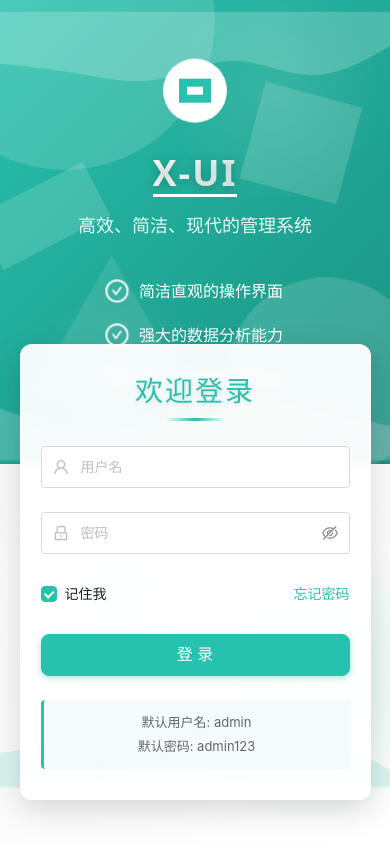
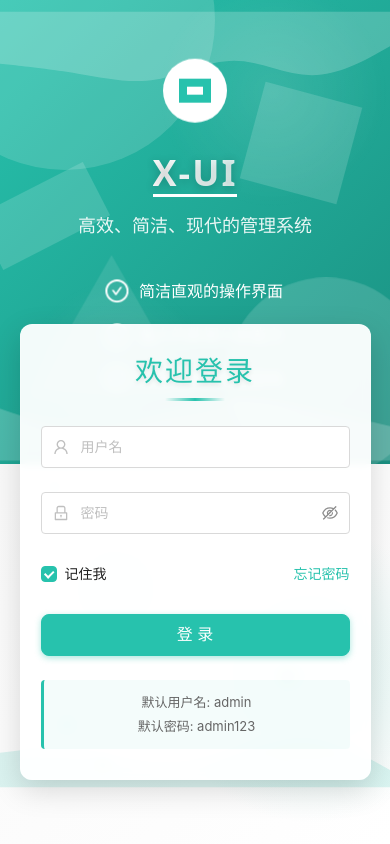
Before and after one commit to songdada1995/x-demo-springboot3, a Vue app in the folder x-ui/: page /login in a window 390 px wide. Built offline with nearby package versions, Linux system fonts and the light colour scheme.

Commit message:
feat: 修改登录页

```diff
--- a/x-ui/src/views/login/index.vue
+++ b/x-ui/src/views/login/index.vue
@@ -547,15 +547,15 @@ const handleSubmit = async () => {
 
 /* 右侧登录表单样式 */
 .login-form-container {
-  width: 420px;
-  padding: 45px;
+  width: 400px;
+  padding: 40px;
   margin-right: 0;
   background: white;
   border-radius: 12px;
   box-shadow: 0 10px 30px rgba(0, 0, 0, 0.15);
   position: absolute;
-  left: calc(65% + ((100% - 65%) / 2) - 210px);
-  top: 35%;
+  left: calc(65% + ((100% - 65%) / 2) - 200px);
+  top: 30%;
   transform: translateY(-50%);
   z-index: 2;
   backdrop-filter: blur(5px);
@@ -774,8 +774,8 @@ const handleSubmit = async () => {
   }
 
   .login-form-container {
-    left: calc(60% + ((100% - 60%) / 2) - 200px);
-    width: 400px;
+    left: calc(60% + ((100% - 60%) / 2) - 190px);
+    width: 380px;
   }
 }
 
@@ -786,9 +786,9 @@ const handleSubmit = async () => {
   }
 
   .login-form-container {
-    left: calc(55% + ((100% - 55%) / 2) - 190px);
-    width: 380px;
-    padding: 40px;
+    left: calc(55% + ((100% - 55%) / 2) - 180px);
+    width: 360px;
+    padding: 35px;
   }
 }
 
@@ -819,10 +819,10 @@ const handleSubmit = async () => {
     right: auto;
     top: auto;
     transform: none;
-    margin: -120px auto 0;
+    margin: -140px auto 0;
     width: 90%;
-    max-width: 400px;
-    padding: 40px;
+    max-width: 380px;
+    padding: 35px;
   }
 
   .login-form-container:hover {
```
